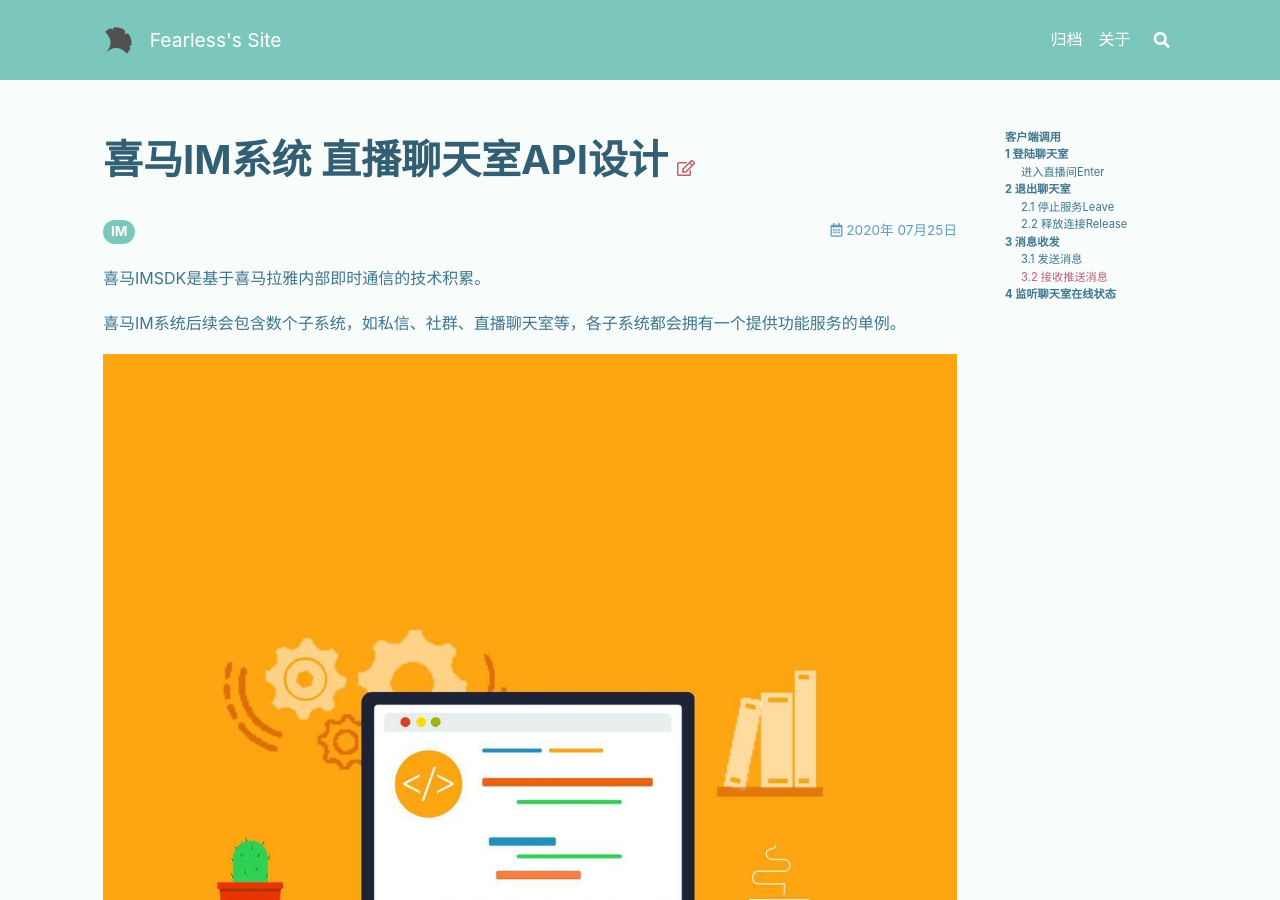
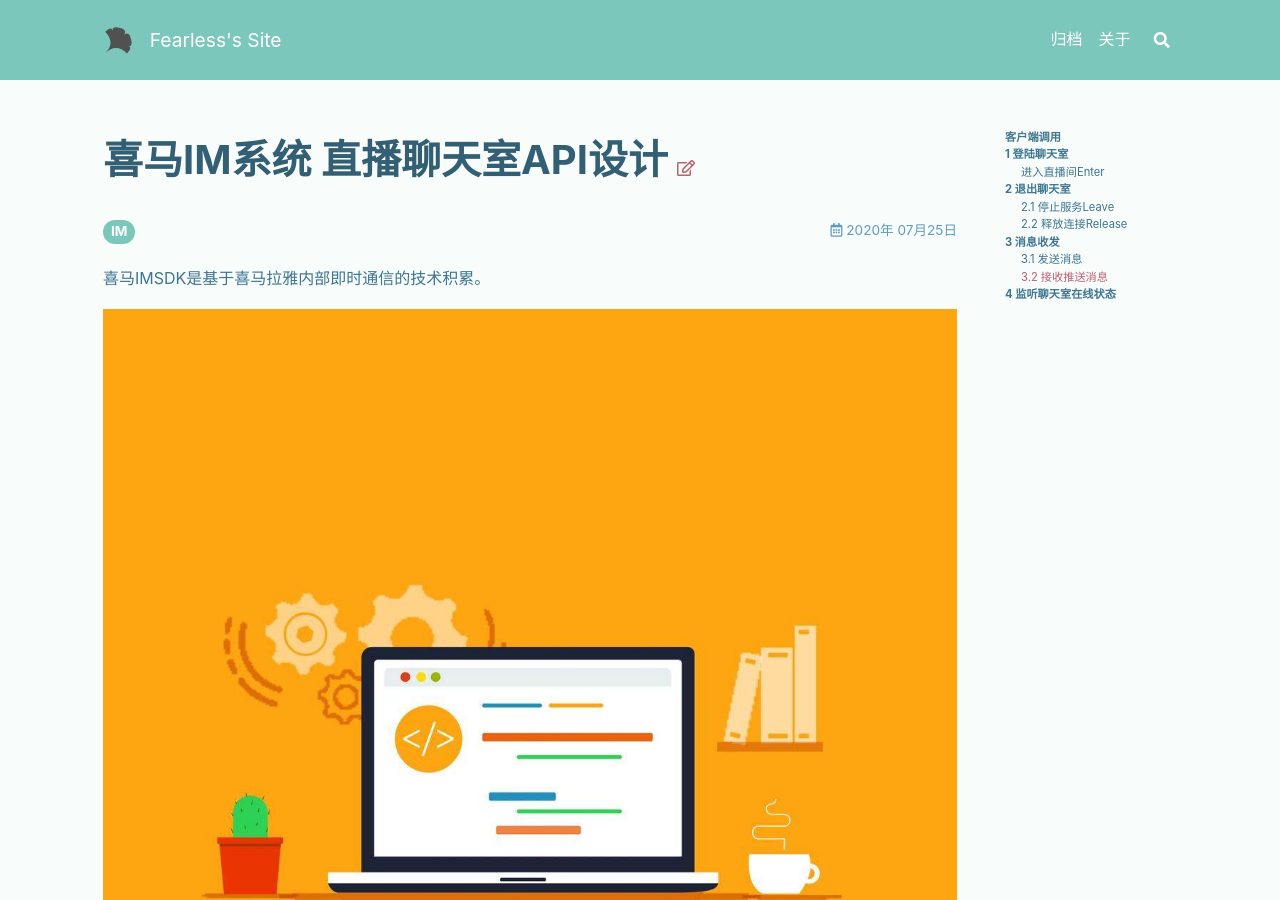
Before and after one commit to zhaowuwei/zhaowuwei.github.io, a Jekyll site: the page built from _posts/2020-07-25-imsdk-chatroom-design.md, in a window 1280 px wide and 900 px high. Built offline with Jekyll 4.4.1, drawn with Linux system fonts in a browser that asks for light colours; nearby versions of some CDN libraries.

```diff
--- a/_posts/2020-07-25-imsdk-chatroom-design.md
+++ b/_posts/2020-07-25-imsdk-chatroom-design.md
@@ -8,10 +8,7 @@
 
 喜马IMSDK是基于喜马拉雅内部即时通信的技术积累。
 
-喜马IM系统后续会包含数个子系统，如私信、社群、直播聊天室等，各子系统都会拥有一个提供功能服务的单例。
-
 ![电脑插图](/post_imgs/img_computer.png)
-
 
 <!--more-->
 
```
